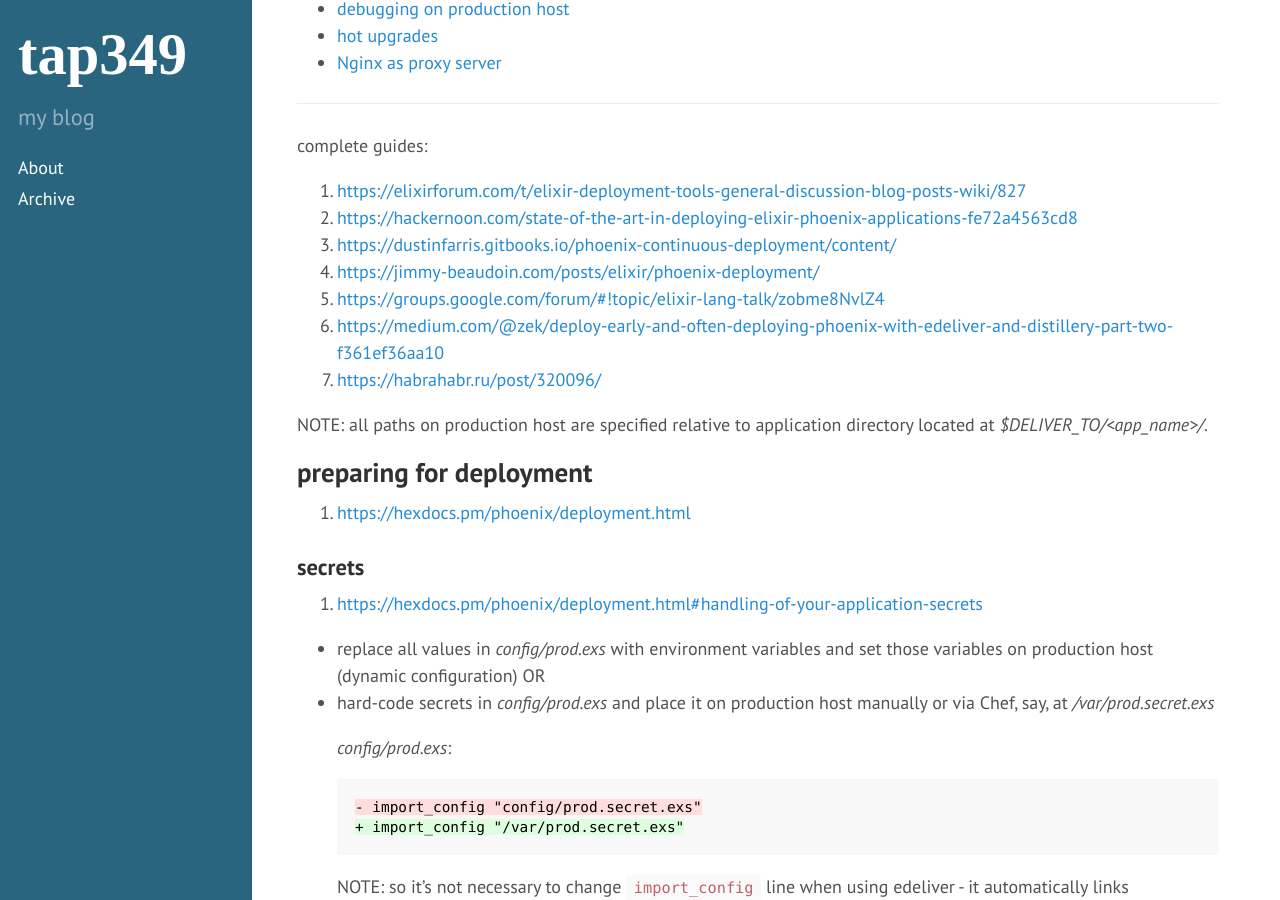
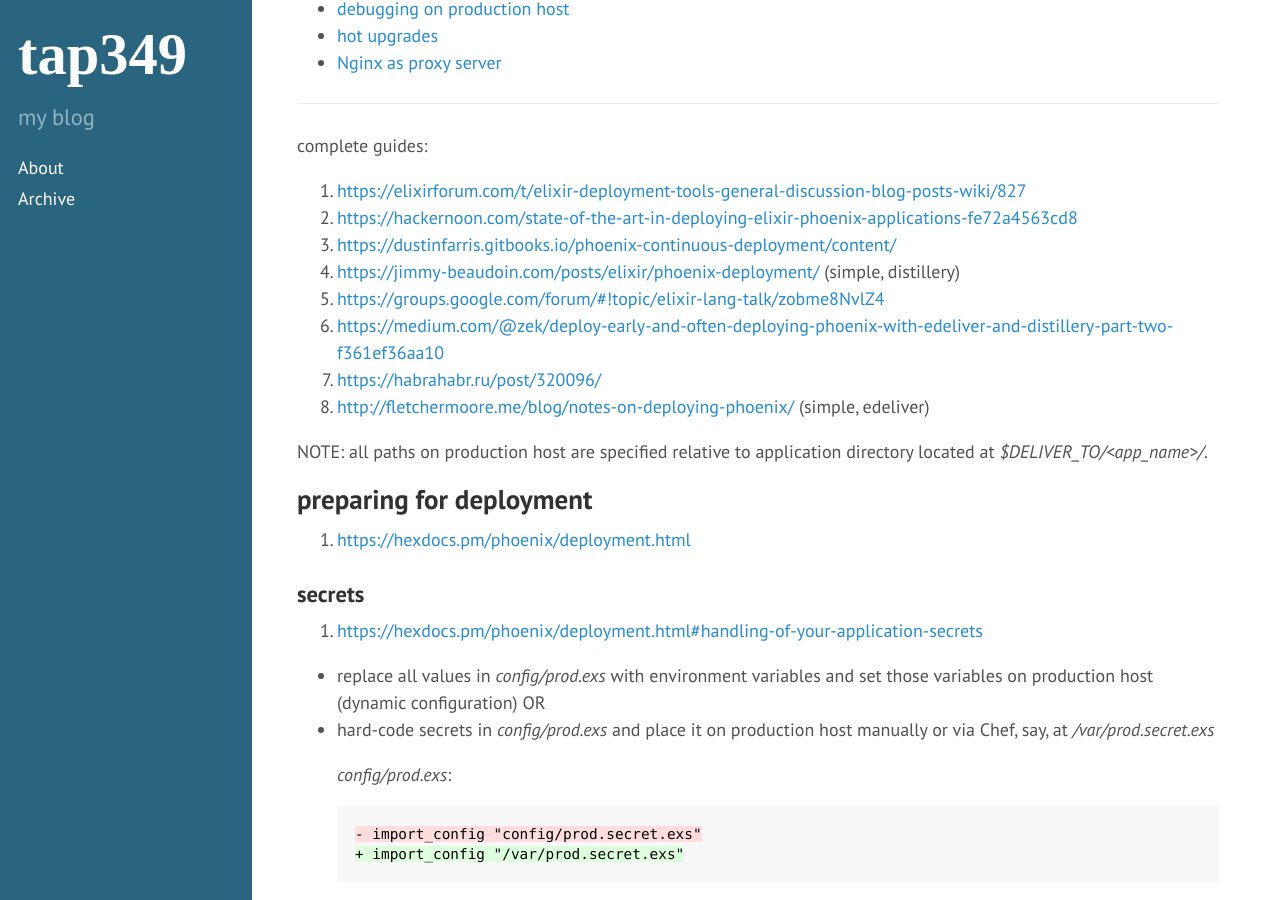
Before and after one commit to tap349/tap349.github.io, a Jekyll site: the page built from _posts/2017-08-02-elixir-deployment.md, in a window 1280 px wide and 900 px high, scrolled down 680 px. Built offline with Jekyll 4.4.1, drawn with Linux system fonts in a browser that asks for light colours.

Commit message:
update 2017-08-08_16:05:15

```diff
--- a/_posts/2017-08-02-elixir-deployment.md
+++ b/_posts/2017-08-02-elixir-deployment.md
@@ -17,10 +17,11 @@ complete guides:
 1. <https://elixirforum.com/t/elixir-deployment-tools-general-discussion-blog-posts-wiki/827>
 2. <https://hackernoon.com/state-of-the-art-in-deploying-elixir-phoenix-applications-fe72a4563cd8>
 3. <https://dustinfarris.gitbooks.io/phoenix-continuous-deployment/content/>
-4. <https://jimmy-beaudoin.com/posts/elixir/phoenix-deployment/>
+4. <https://jimmy-beaudoin.com/posts/elixir/phoenix-deployment/> (simple, distillery)
 5. <https://groups.google.com/forum/#!topic/elixir-lang-talk/zobme8NvlZ4>
 6. <https://medium.com/@zek/deploy-early-and-often-deploying-phoenix-with-edeliver-and-distillery-part-two-f361ef36aa10>
 7. <https://habrahabr.ru/post/320096/>
+8. <http://fletchermoore.me/blog/notes-on-deploying-phoenix/> (simple, edeliver)
 
 NOTE: all paths on production host are specified relative to
       application directory located at _$DELIVER_TO/\<app\_name\>/_.
```
